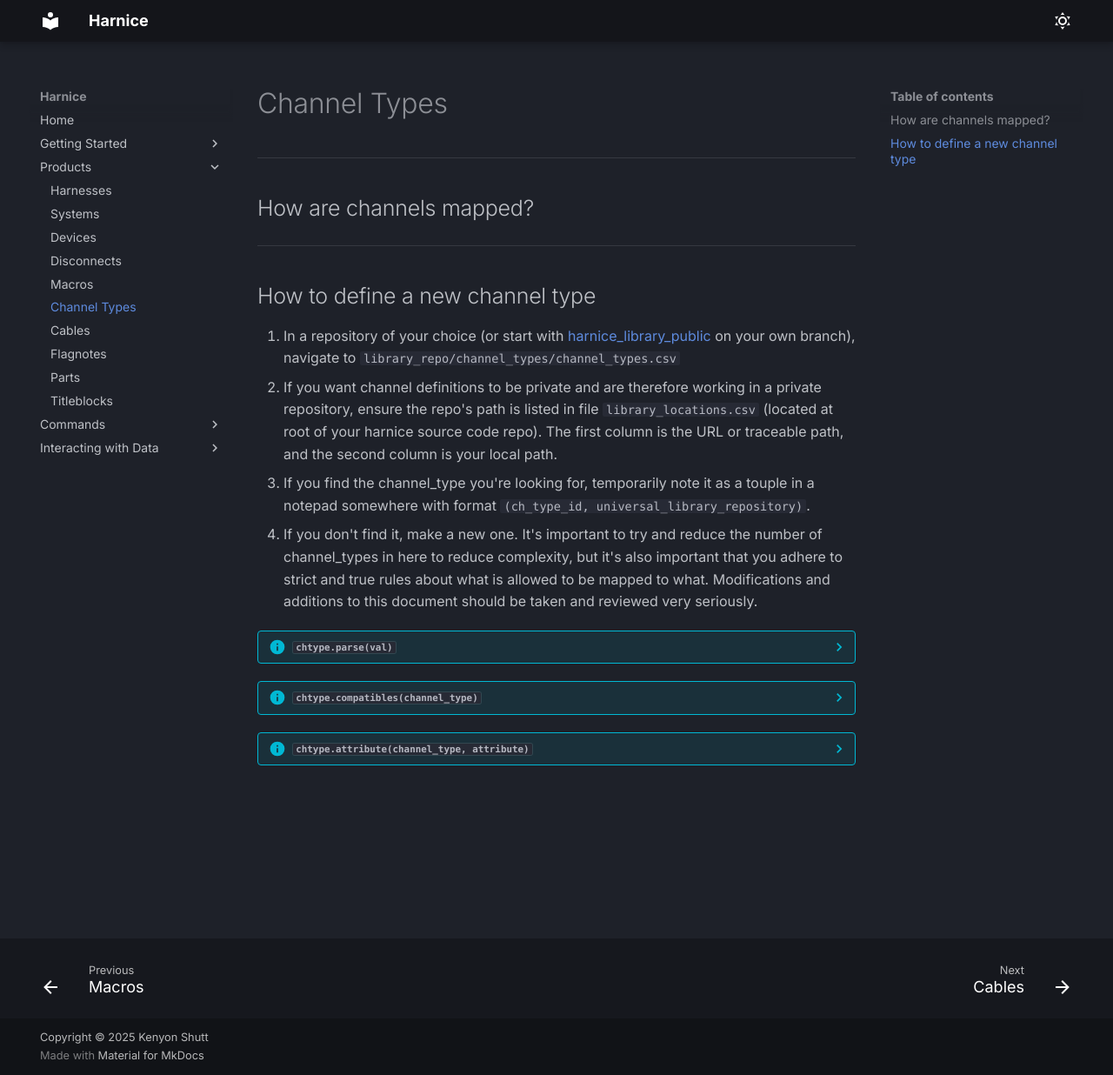
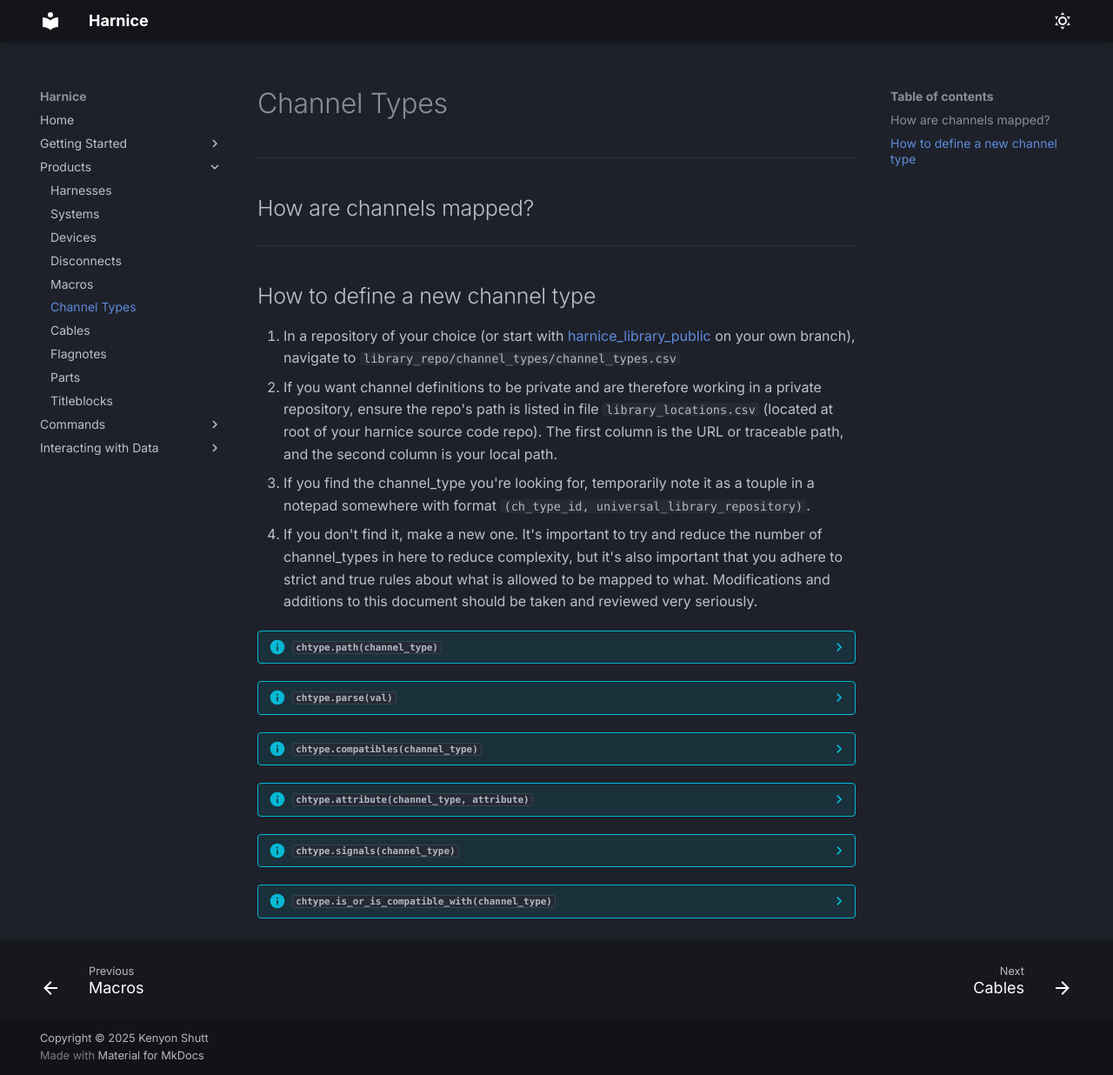
Before and after one commit to harnice/Harnice, an MkDocs documentation site: the page built from docs/products/_channel_type.md, in a window 1280 px wide and 1236 px high. Shown: the whole window at 87% size. Built offline with MkDocs 1.6.1 and Material for MkDocs 9.7.7, drawn with Linux system fonts in a browser that asks for light colours; some web fonts are replaced; some of the changed lines change nothing that is shown.

Commit message:
ran docs compiler

```diff
--- a/docs/products/_channel_type.md
+++ b/docs/products/_channel_type.md
@@ -12,6 +12,27 @@
 1. If you find the channel_type you're looking for, temporarily note it as a touple in a notepad somewhere with format `(ch_type_id, universal_library_repository)`.
 1. If you don't find it, make a new one. It's important to try and reduce the number of channel_types in here to reduce complexity, but it's also important that you adhere to strict and true rules about what is allowed to be mapped to what. Modifications and additions to this document should be taken and reviewed very seriously.
 
+??? info "`chtype.path(channel_type)`"
+
+    Resolve the on-disk path to the `channel_types.tsv` file for a given
+    channel type.
+
+    **Args**
+
+    - `channel_type`: Channel type identifier in standard tuple format
+        `(channel_type_id, lib_repo)` or any string representation that `parse`
+        can understand (for example `"(5, 'https://github.com/harnice/harnice')"`).
+
+    **Returns**
+
+    - `str`: Absolute path to the `channel_types/channel_types.tsv` file inside
+        the library repository that owns the given channel type.
+
+    **Notes**
+
+    - This does **not** filter rows; it only locates the TSV file that defines
+        all channel types for the given `lib_repo`.
+
 ??? info "`chtype.parse(val)`"
 
     Convert stored string into a tuple (chid:int, lib_repo:str).
@@ -19,16 +40,93 @@
 
 ??? info "`chtype.compatibles(channel_type)`"
 
-    Look up compatible channel_types for the given channel_type.
-    Expects compatible_channel_types column to contain AST-parseable format:
-    - Single tuple: (1, 'library_repo')
-    - List of tuples: [(1, 'library_repo'), (2, 'library_repo')]
+    Look up other channel types that are declared as compatible with the given
+    channel type.
+
+    **Args**
+
+    - `channel_type`: Channel type identifier in standard tuple format
+        `(channel_type_id, lib_repo)` or any string representation that `parse`
+        can understand.
+
+    **Returns**
+
+    - `list[tuple[int, str]]`: List of `(channel_type_id, lib_repo)` tuples taken
+        directly from the `compatible_channel_types` column of `channel_types.tsv`.
+        Returns an empty list if no compatibles are defined or if the channel type
+        cannot be found.
+
+    **Data format**
+
+    - The `compatible_channel_types` column must be an AST-parseable Python value:
+        - Single tuple: `(1, "library_repo")`
+        - List of tuples: `[(1, "library_repo"), (2, "library_repo")]`
 
 ??? info "`chtype.attribute(channel_type, attribute)`"
 
-    If you've defined other columns in your channel type, this will return that
+    Read any additional column from `channel_types.tsv` for a given channel
+    type.
 
     **Args**
 
-     - `channel_type` standard touple-format
-     - `attribute` header name of the attribute you need to find
+    - `channel_type`: Channel type identifier in standard tuple format
+        `(channel_type_id, lib_repo)` or any string representation that `parse`
+        can understand.
+    - `attribute`: Column header name in `channel_types.tsv` for the value you
+        want to read (for example `"description"`, `"notes"`, `"voltage_rating"`).
+
+    **Returns**
+
+    - `Any`: Value stored in the requested `attribute` column for the matching
+        `channel_type_id`. Returns an empty list `[]` if the channel type cannot
+        be found.
+
+    **Notes**
+
+    - Use this for any per-channel-type metadata you've added as extra columns
+        beyond the core ones like `channel_type_id`, `signals`, and
+        `compatible_channel_types`.
+
+??? info "`chtype.signals(channel_type)`"
+
+    Return the list of signal names associated with a specific channel type.
+
+    **Args**
+
+    - `channel_type`: Channel type identifier in standard tuple format
+        `(channel_type_id, lib_repo)` or any string representation that `parse`
+        can understand.
+
+    **Returns**
+
+    - `list[str]`: List of signal names from the `signals` column of
+        `channel_types.tsv` for the matching `channel_type_id`. If the column is
+        blank or the channel type cannot be found, returns an empty list.
+
+    **Data format**
+
+    - The `signals` column is expected to be a comma-separated string, for
+        example: `"CAN_H, CAN_L, SHIELD"`.
+
+??? info "`chtype.is_or_is_compatible_with(channel_type)`"
+
+    Return the given channel type plus all channel types declared as compatible
+    with it.
+
+    **Args**
+
+    - `channel_type`: Channel type identifier in standard tuple format
+        `(channel_type_id, lib_repo)` or any string representation that `parse`
+        can understand.
+
+    **Returns**
+
+    - `list[tuple[int, str]]`: List of `(channel_type_id, lib_repo)` tuples where
+        the first entry is the parsed `channel_type` itself and the remaining
+        entries are the compatibles returned by `compatibles(channel_type)`.
+
+    **Typical use**
+
+    - Use this when validating or mapping channels and you want to treat a
+        channel type as valid if it is either exactly the requested type or
+        explicitly listed as compatible with it.
```
